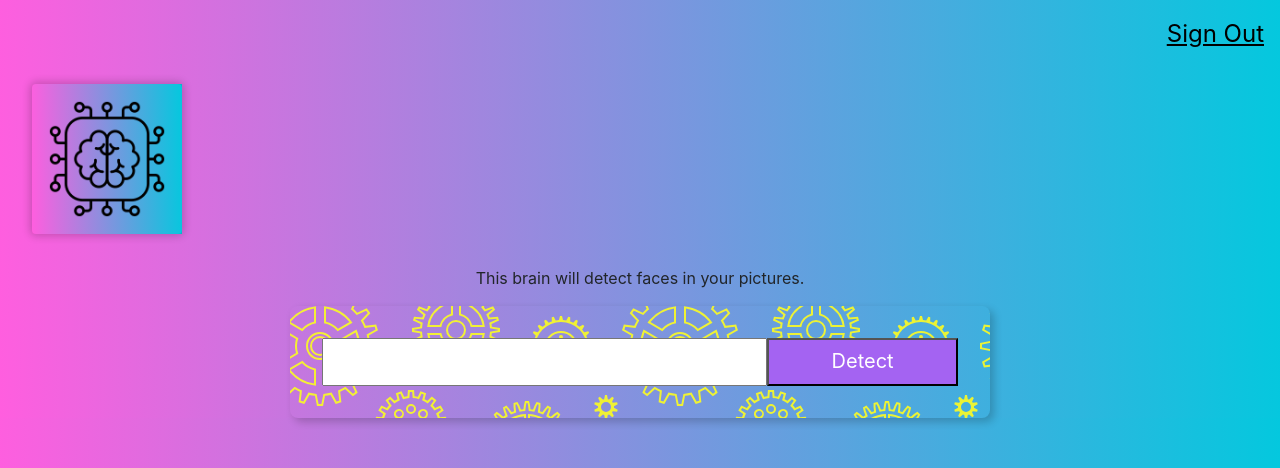
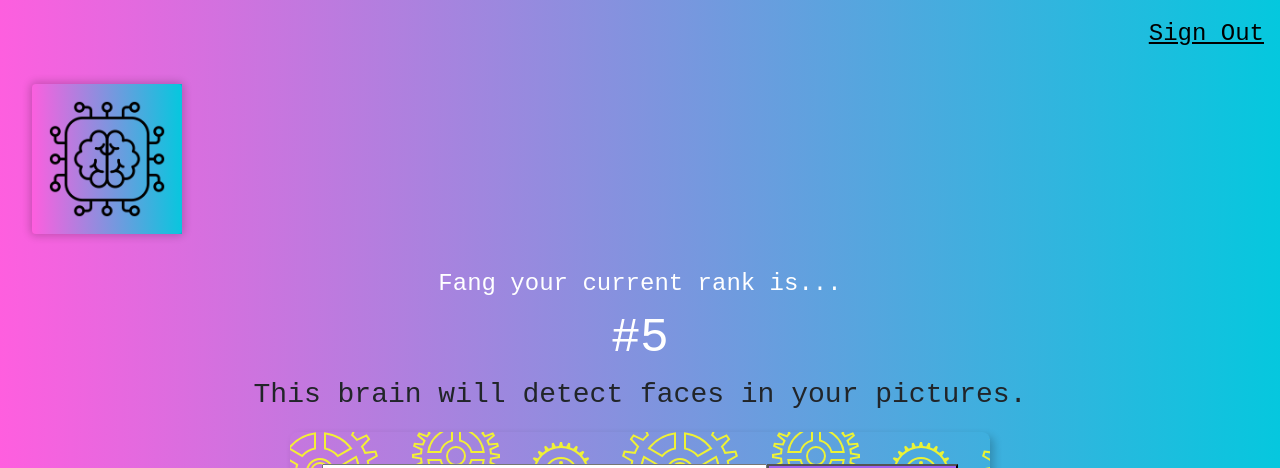
Before and after one commit to fang44Zen/Face-detector, a React (Create React App) app: page / in a window 1280 px wide. Shown: the top 468 px of the page. Built offline with nearby package versions, Linux system fonts and the light colour scheme.

Commit message:
ajout d'un component + qlq styles, dernier push avant la catastrophe

```diff
--- a/package.json
+++ b/package.json
@@ -8,6 +8,7 @@
     "@testing-library/user-event": "^13.5.0",
     "bootstrap": "^5.0.0-alpha3",
     "node-sass": "^7.0.3",
+    "particles-bg": "^2.5.5",
     "react": "^18.2.0",
     "react-dom": "^18.2.0",
     "react-parallax-tilt": "^1.7.68",
--- a/src/App.js
+++ b/src/App.js
@@ -1,14 +1,19 @@
 import "./App.css";
 import ImageLinkForm from "./Components/imagelinkform/imagelinkform.componenent";
 import Logo from "./Components/Logo/logo.component";
+import ParticlesBg from "particles-bg";
+
 import Navigation from "./Components/Navigation/navigation.component";
+import Rank from "./rank/rank.component";
 
 function App() {
   return (
     <div className="App">
       <Navigation />
       <Logo />
+      <Rank />
       <ImageLinkForm />
+      <ParticlesBg type="cobweb" bg={true} num={200} />
     </div>
   );
 }
--- a/src/Components/imagelinkform/imagelinkform.componenent.jsx
+++ b/src/Components/imagelinkform/imagelinkform.componenent.jsx
@@ -3,7 +3,7 @@ import "./imagelinkform.scss";
 const ImageLinkForm = () => {
   return (
     <div>
-      <p>{"This brain will detect faces in your pictures."}</p>
+      <p className="fs-3">{"This brain will detect faces in your pictures."}</p>
       <div className="d-flex justify-content-center">
         <div className="form pa4 br3 shadow-5 d-flex align-items">
           <input className="fs-4 p-2 w-70 center" type="text" />
--- a/src/index.css
+++ b/src/index.css
@@ -1,14 +1,12 @@
 body {
   margin: 0;
-  font-family: -apple-system, BlinkMacSystemFont, "Segoe UI", "Roboto", "Oxygen",
-    "Ubuntu", "Cantarell", "Fira Sans", "Droid Sans", "Helvetica Neue",
-    sans-serif;
+  font-family: "Courier New", Courier, monospace;
   -webkit-font-smoothing: antialiased;
   -moz-osx-font-smoothing: grayscale;
   background: linear-gradient(89deg, #ff5edf 0%, #04c8de 100%);
 }
 
-code {
+/* code {
   font-family: source-code-pro, Menlo, Monaco, Consolas, "Courier New",
     monospace;
-}
+} */
--- /dev/null
+++ b/src/rank/rank.component.jsx
@@ -0,0 +1,10 @@
+const Rank = () => {
+  return (
+    <div>
+      <div className="white f3">{"Fang your current rank is..."}</div>
+      <div className="white f1">{"#5"}</div>
+    </div>
+  );
+};
+
+export default Rank;
```
Also changed, not shown: 1 other file (tests, documents, lock files or other folders).
